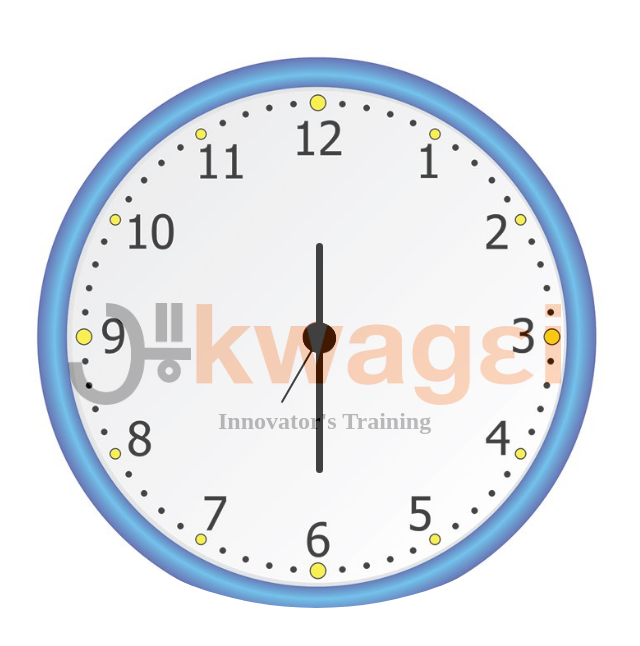
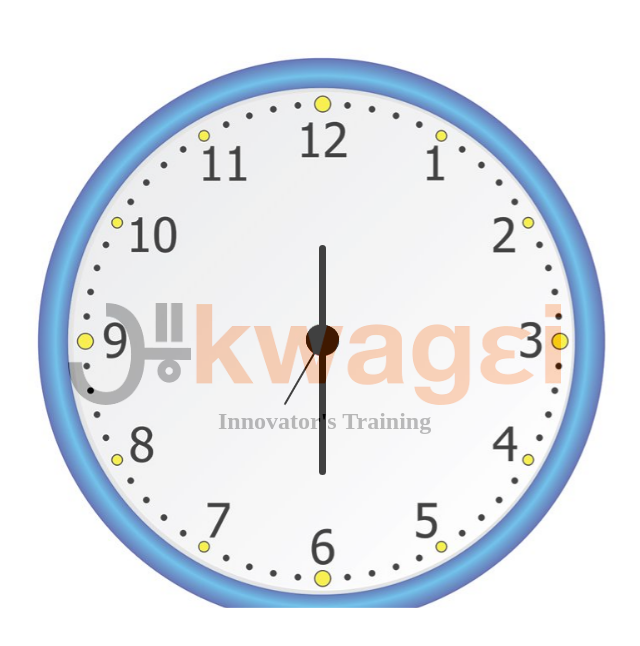
Before and after one commit to Kwagei/week-four-assignment-nushon, a plain HTML site: page Analog Clock/index.html in a window 1280 px wide. Shown: the whole page, without its empty margins (320-960 px from the left). Drawn offline with Linux system fonts and the light colour scheme.

Commit message:
My week four assignment

```diff
--- a/Analog Clock/index.css
+++ b/Analog Clock/index.css
@@ -1,15 +1,17 @@
+/* body{
+    background-color: burlywood;
+} */
 #clock{
     background-image: url(images/analog-clock.jpg);
     background-size: cover;
     background-repeat: no-repeat;
     width: 52%;
     height: 600px;
-    position: relative;
+    position: fixed;
     margin-left: 300px;
-    margin-bottom: 50px;
-    border-radius: 100%;
-    position: relative;
+    margin-bottom: 80px;
     opacity: 75%;
+
 
 
 }
@@ -37,9 +39,10 @@ h2{
     height: 30px;
     border-radius: 50%;
     background-color: black;
-    margin-top: 315px;
-    margin-left: 315px;
+    margin-top: 317px;
+    margin-left: 318px;
     position: absolute;
+    position: ;
 
 }
 
@@ -49,6 +52,7 @@ h2{
     background-color: black;
     margin-left: 15px;
     border-radius: 10px;
+    position: fixed;
 }
 #second{
     animation-name: long;
@@ -75,8 +79,8 @@ h2{
     height: 30px;
     border-radius: 50%;
     background-color: black;
-    margin-top: 315px;
-    margin-left: 315px;
+    margin-top: 317px;
+    margin-left: 318px;
     position: absolute;
 
 }
@@ -87,6 +91,7 @@ h2{
     background-color: black;
     margin-left: 13px;
     border-radius: 10px;
+    position: fixed;
 }
 #long{
     animation-name: long;
@@ -115,8 +120,8 @@ h2{
     height: 30px;
     border-radius: 50%;
     background-color: black;
-    margin-top: 315px;
-    margin-left: 315px;
+    margin-top: 317px;
+    margin-left: 318px;
     position: absolute;
 
 }
@@ -128,6 +133,7 @@ h2{
     margin-left: 13px;
     margin-top: -80px;
     border-radius: 10px;
+    position: fixed;
 }
 #short{
     transform: rotate(180deg);
--- a/Analog Clock/index.html
+++ b/Analog Clock/index.html
@@ -15,7 +15,7 @@
   <div>
       <h2>Innovator's Training</h2>
   </div>
-   <div id="clock">
+   <div id="clock" style="">
     <div id="second">
         <div id="second-hand">
 
```
